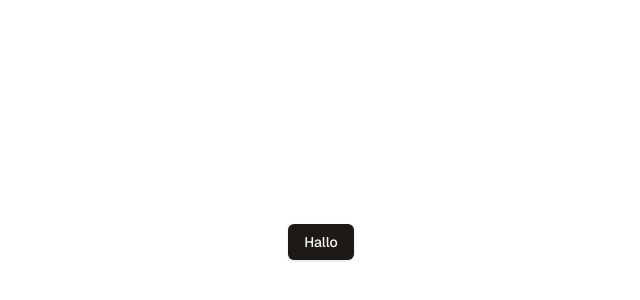
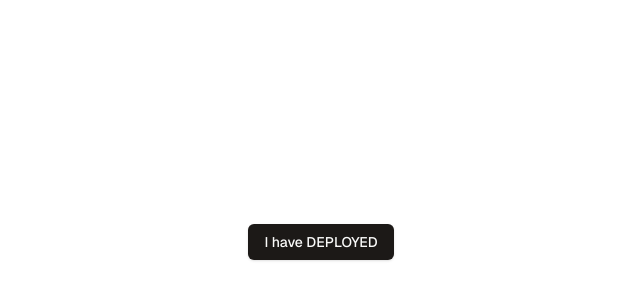
Before and after one commit to WytseKraal/student-llm-adivsor, a Next.js app in the folder llm_advisor_app/: page / in a window 1280 px wide. Shown: the part 158-458 px from the top of the page, without its empty margins (319-959 px from the left). Built offline with nearby package versions, Linux system fonts and the light colour scheme.

Commit message:
deploy test

```diff
--- a/llm_advisor_app/app/page.tsx
+++ b/llm_advisor_app/app/page.tsx
@@ -12,7 +12,7 @@ export default function Home() {
 
   return (
     <div className="flex flex-col items-center justify-center min-h-screen p-8 pb-20 sm:p-20 font-[family-name:var(--font-geist-sans)]">
-      <Button onClick={handleButtonClick}>Hallo</Button>
+      <Button onClick={handleButtonClick}>I have DEPLOYED</Button>
       {showText && <p className="text-cyan-800 text-3xl mt-4">I AM CLICKED</p>}
     </div>
   );
```
